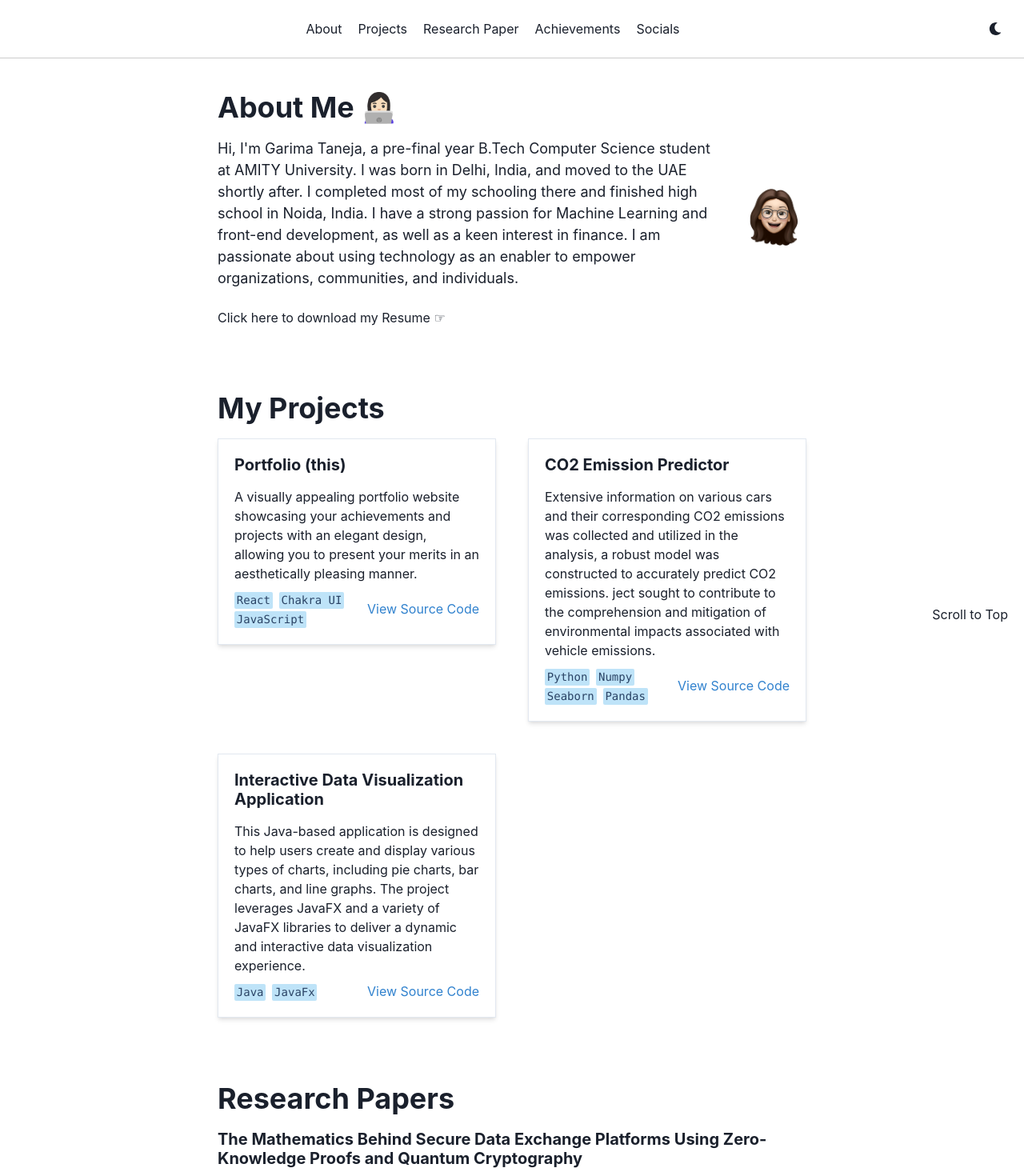
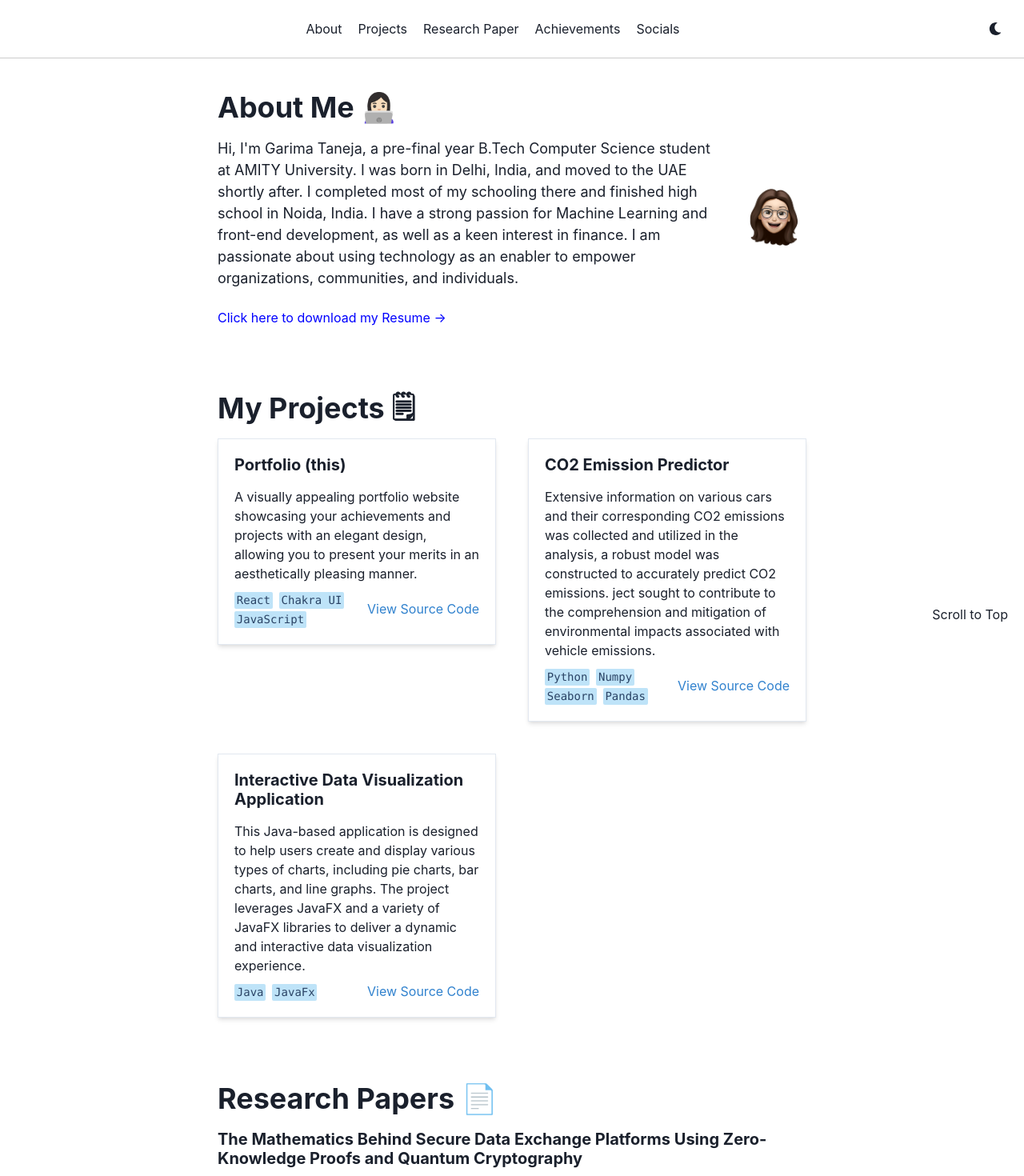
Before and after one commit to garimatanejaa/CodeCanvas, a React (Create React App) app: page / in a window 1280 px wide. Shown: the top 1470 px of the page at 80% size. Built offline with nearby package versions, Linux system fonts and the light colour scheme.

Commit message:
added changes

```diff
--- a/src/components/About.js
+++ b/src/components/About.js
@@ -62,8 +62,9 @@ function About() {
               href="files/Resume_GarimaTaneja.pdf"
               download="GarimaTaneja.pdf"
               className="resume-link"
+              style={{ color: 'blue' }}
             >
-              Click here to download my Resume ☞
+              Click here to download my Resume →
             </a>
           </div>
         </Container>
--- a/src/components/Paper.js
+++ b/src/components/Paper.js
@@ -22,7 +22,7 @@ function Paper({ loading = false }) {
     <Box id="papers" py={10} bg={bgcol}>
       <Container maxW="container.md">
         <Heading as="h2" size="xl" mb={4} >
-          Research Papers
+          Research Papers 📄
         </Heading>
         <VStack spacing={4} align="start">
           {loading ? (
--- a/src/components/Projects.js
+++ b/src/components/Projects.js
@@ -38,7 +38,7 @@ function Projects() {
     // Simulate fetching project data from an API
     setTimeout(() => {
       const dummyProjects = [
-        { id: 1, title: 'Portfolio (this)', description: 'A visually appealing portfolio website showcasing your achievements and projects with an elegant design, allowing you to present your merits in an aesthetically pleasing manner.', link: 'https://garimacodes.vercel.app/', source: 'https://github.com/garimatanejaa/resumee', skills: ['React', 'Chakra UI', 'JavaScript'] },
+        { id: 1, title: 'Portfolio (this)', description: 'A visually appealing portfolio website showcasing your achievements and projects with an elegant design, allowing you to present your merits in an aesthetically pleasing manner.                                                                                                                                          ', link: 'https://garimacodes.vercel.app/', source: 'https://github.com/garimatanejaa/resumee', skills: ['React', 'Chakra UI', 'JavaScript'] },
         { id: 2, title: 'CO2 Emission Predictor', description: 'Extensive information on various cars and their corresponding CO2 emissions was collected and utilized in the analysis, a robust model was constructed to accurately predict CO2 emissions. ject sought to contribute to the comprehension and mitigation of environmental impacts associated with vehicle emissions.', link: 'https://co2emmission-garimataneja.streamlit.app/', source: 'https://github.com/garimatanejaa/co2emmission', skills: ['Python', 'Numpy', 'Seaborn','Pandas'] },
         { id: 3, title: 'Interactive Data Visualization Application', description: 'This Java-based application is designed to help users create and display various types of charts, including pie charts, bar charts, and line graphs. The project leverages JavaFX and a variety of JavaFX libraries to deliver a dynamic and interactive data visualization experience.', link: 'https://github.com/garimatanejaa/datavis/tree/main', source: 'https://github.com/garimatanejaa/datavis/tree/main', skills: ['Java','JavaFx'] },
       ];
@@ -50,7 +50,7 @@ function Projects() {
   return (
     <Box id="projects" py={10} bg={bgcol}>
       <Container maxW="container.md">
-        <Heading as="h2" size="xl" mb={4}>My Projects</Heading>
+        <Heading as="h2" size="xl" mb={4}>My Projects 🗒</Heading>
         {loading ? (
           <SimpleGrid columns={[1, null, 2]} spacing={10}>
             {[...Array(4)].map((_, index) => (
```
